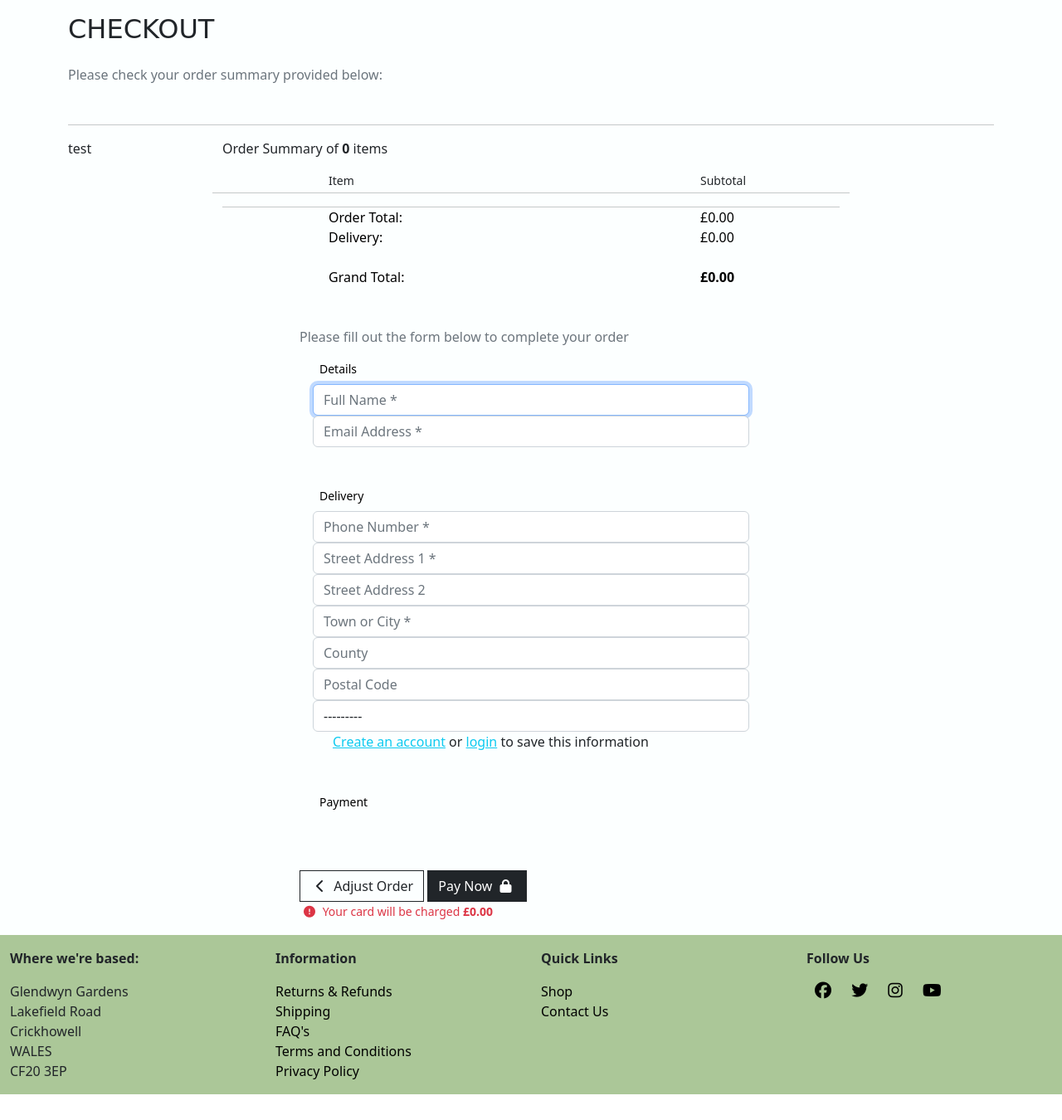
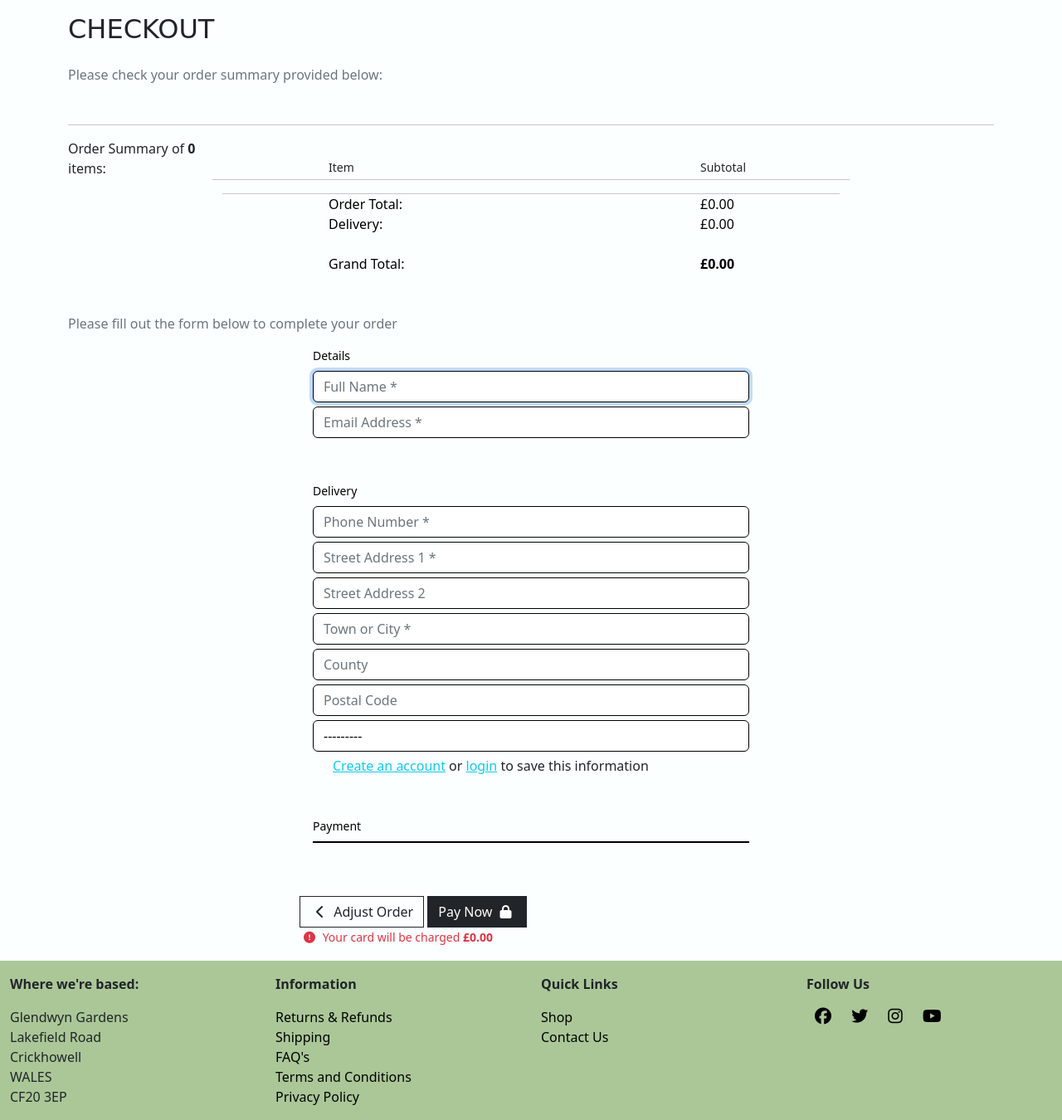
Before and after one commit to antonia-white/deilen, a Django app: template checkout/templates/checkout/checkout.html in a window 1280 px wide. Shown: the part 78-1428 px from the top of the page at 83% size. Before the commit the page ends 1397 px from the top, so only its background shows below. Run offline with Django 4.2, Linux system fonts and the light colour scheme; the template is opened without the code that fills it: values that come from a table or form of the project are taken from there, others are empty; some libraries are stand-ins or nearby versions; some web fonts are replaced.

Commit message:
Fix link to checkout stylesheet and add basic form styling

```diff
--- a/checkout/static/checkout/css/checkout.css
+++ b/checkout/static/checkout/css/checkout.css
@@ -0,0 +1,11 @@
+.fieldset-label {
+    position: relative;
+    right: .5rem;
+}
+
+#payment-form .form-control,
+#card-element {
+    color: #000;
+    border: 1px solid #000;
+    margin-bottom: 5px;
+}
--- a/checkout/templates/checkout/checkout.html
+++ b/checkout/templates/checkout/checkout.html
@@ -3,7 +3,7 @@
 {% load bag_tools %}
 
 {% block extra_css %}
-    <link rel="stlyesheet" href="{% static 'checkout/css/checkout.css' %}">
+    <link rel="stylesheet" href="{% static 'checkout/css/checkout.css' %}">
 {% endblock %}
 
 {% block page_header %}
@@ -29,10 +29,11 @@
 
         <!--Order Summary-->
         <div class="col-lg-2">
-            test
+            <p class="medium-screen-hide">Order Summary of <strong>{{ product_count }}</strong> items:</p>
         </div>
         <div class="col-12 col-lg-8 mb-5">
-            <p>Order Summary of <strong>{{ product_count }}</strong> items</p>
+            <p class="large-screen-hide">Order Summary of <strong>{{ product_count }}</strong> items:</p>
+            <br class="medium-screen-hide">
             <div class="row">
                 <div class="col-7 offset-2">
                     <p class="mb-1 mt-0 small">Item</p>
@@ -83,10 +84,12 @@
     </div>
 
     <!-- Form -->
+    <div class="row">
+        <p class="text-muted">Please fill out the form below to complete your order</p>
+    </div>
     <div class="d-flex flex-row">
         <div class="col-lg-3"></div>
         <div class="col-12 col-lg-6">
-            <p class="text-muted">Please fill out the form below to complete your order</p>
             <form action="{% url 'checkout' %}" method="POST" id="payment-form">
                 {% csrf_token %}
                 <!-- Details -->
```
